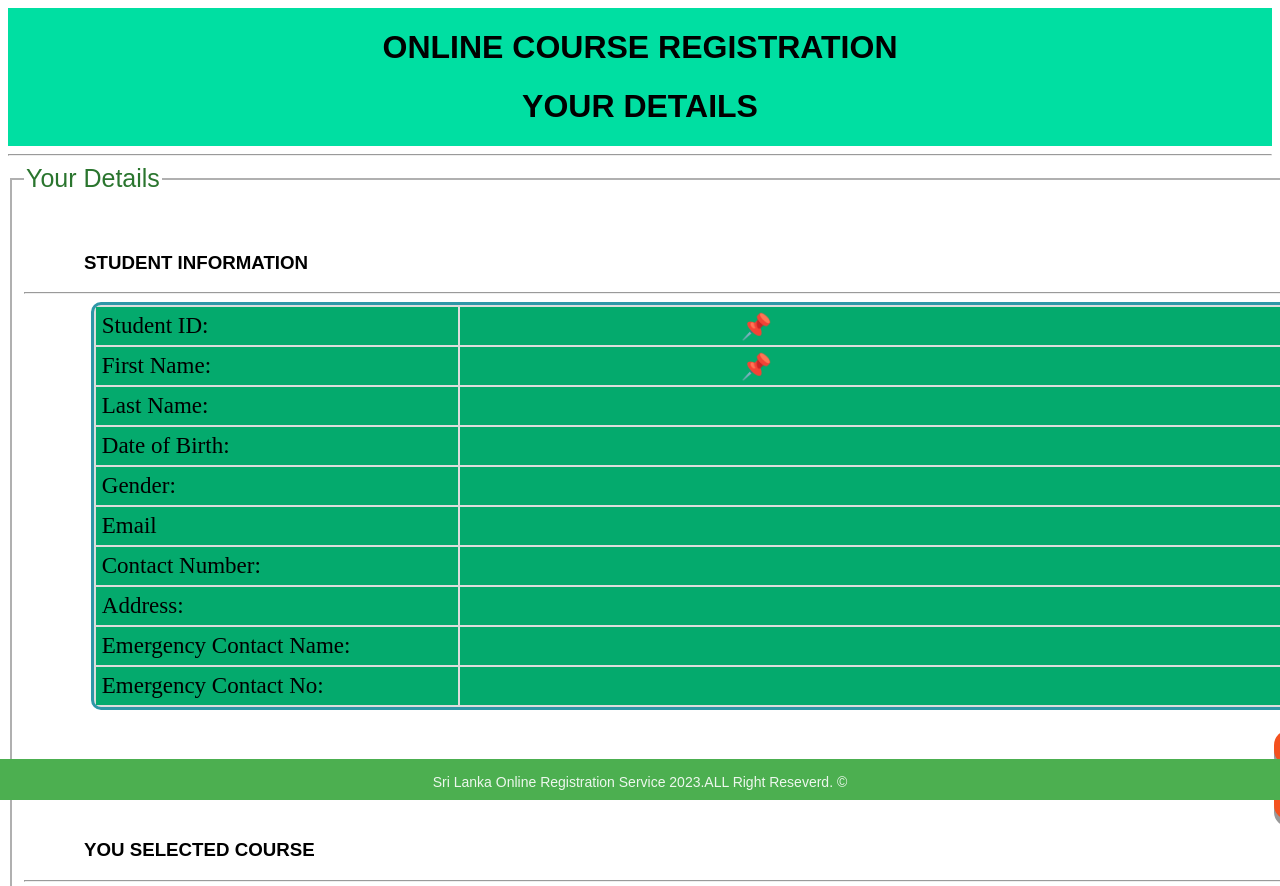
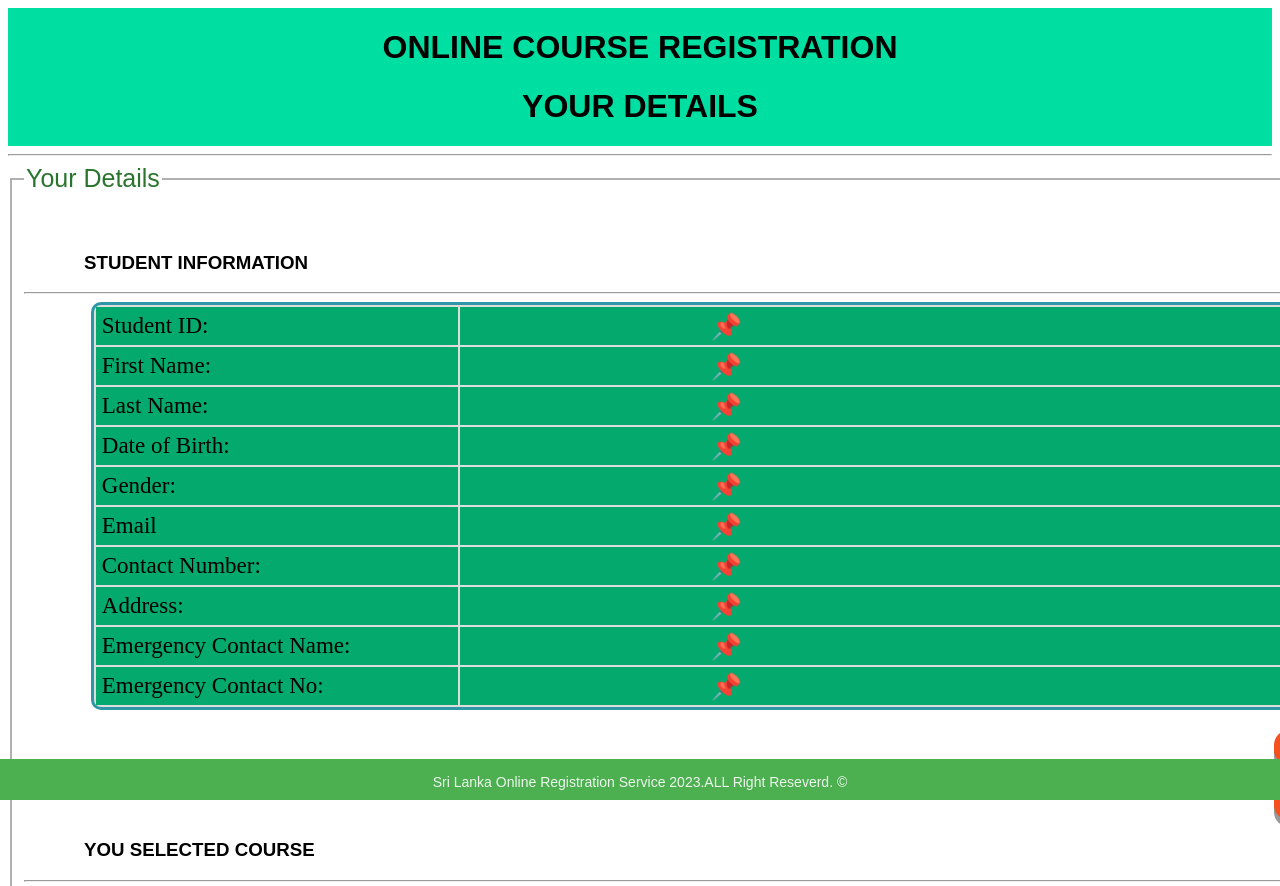
Before and after one commit to Harshana6144/Course_Registration, a PHP site: page /Details.php in a window 1280 px wide; the page is wider, and only the part inside the window is pictured. Shown: the top 886 px of that part. Run offline with PHP 8.4, Linux system fonts and the light colour scheme; data that the repository does not hold is empty.

Commit message:
edited 1

```diff
--- a/Details.php
+++ b/Details.php
@@ -216,7 +216,7 @@ $row3=mysqli_fetch_assoc($sqldata3);
   }
 
   .span{
-    margin-left:280px;
+    margin-left:250px;
     font-size:25px;
   }
 
@@ -244,54 +244,54 @@ $row3=mysqli_fetch_assoc($sqldata3);
   <table class="tab">
     <tr >
       <td class="ppp">Student ID:</td>
-      <td ><!--input style="width:850px ;" type="text"  id="student_id" name="student_id" value=""--><span class="span">&#128204;<?php echo $row['StudentId']?></span></td>
+      <td ><!--input style="width:850px ;" type="text"  id="student_id" name="student_id" value=""--><span class="span">&#128204; <?php echo $row['StudentId']?></span></td>
     </tr>
 
     <tr>
       <td class="ppp">First Name:</td>
-      <td><!--input style="width:850px ;" type="text"  id="first_name" name="first_name" value=""--><span class="span">&#128204;<?php echo $row['FirstName']?></span></td>
+      <td><!--input style="width:850px ;" type="text"  id="first_name" name="first_name" value=""--><span class="span">&#128204; <?php echo $row['FirstName']?></span></td>
     </tr>
 
      <tr>
       <td class="ppp">Last Name:</td>
-      <td><!--input style="width:850px ;" type="text"  id="last_name" name="last_name" value=""--><span class="span"><?php echo $row['LastName']?></span></td>
+      <td><!--input style="width:850px ;" type="text"  id="last_name" name="last_name" value=""--><span class="span">&#128204; <?php echo $row['LastName']?></span></td>
     </tr>
 
     <tr>
       <td class="ppp">Date of Birth:</td>
-      <td><!--input style="width:850px ;" type="text"  id="dob" name="dob" value=" "--><span class="span"><?php echo $row['DateOfBirth']?></span></td>
+      <td><!--input style="width:850px ;" type="text"  id="dob" name="dob" value=" "--><span class="span">&#128204; <?php echo $row['DateOfBirth']?></span></td>
     </tr>
 
     <tr>
       <td class="ppp">Gender:</td>
-      <td><span class="span"><?php echo $row['Gender']?></span></span></td>
+      <td><span class="span">&#128204; <?php echo $row['Gender']?></span></span></td>
     </tr>
 
     <tr>
       <td class="ppp">Email</td>
-      <td><span class="span"><?php echo $row['Email']?></span></td>
+      <td><span class="span">&#128204; <?php echo $row['Email']?></span></td>
     </tr>
 
     <tr>
       <td class="ppp">Contact Number:</td>
-      <td><span class="span"><?php echo $row['Phone']?></span></td>
+      <td><span class="span">&#128204; <?php echo $row['Phone']?></span></td>
     </tr>
 
     <tr>
       <td class="ppp">Address:</td>
       <td>
-      <span class="span"><?php echo $row['Address']?></span>
+      <span class="span">&#128204; <?php echo $row['Address']?></span>
     </td>
     </tr>
 
     <tr>
       <td class="ppp">Emergency Contact Name:</td>
-      <td><span class="span"><?php echo $row['EmergencyContactName']?></span></td>
+      <td><span class="span">&#128204; <?php echo $row['EmergencyContactName']?></span></td>
     </tr>
 
     <tr>
       <td class="ppp">Emergency Contact No:</td>
-      <td><span class="span"><?php echo $row['EmergencyContactPhone']?></span></td>
+      <td><span class="span">&#128204; <?php echo $row['EmergencyContactPhone']?></span></td>
 
     </tr>
 
@@ -355,30 +355,30 @@ $row3=mysqli_fetch_assoc($sqldata3);
 
 <tr>
       <td class="ppp">Semester :</td>
-      <td><?php echo $row2['Semester']?></td>
+      <td><span class="span"><?php echo $row2['Semester']?></span></td>
     </tr>
 
 
     <tr>
       <td class="ppp">Enrollment No :</td>
-      <td><?php echo $row2['EnrollmentID']?></td>
+      <td><span class="span"><?php echo $row2['EnrollmentID']?></span></td>
     </tr>
 
 
 
      <tr>
       <td class="ppp">Course ID :</td>
-      <td><?php echo $row2['CourseID']?></td>
+      <td><span class="span"><?php echo $row2['CourseID']?></span></td>
     </tr>
 
     <tr>
       <td class="ppp">Enrollment Date :</td>
-      <td><?php echo $row2['EnrollmentDate']?></td>
+      <td><span class="span"><?php echo $row2['EnrollmentDate']?></span></td>
     </tr>
 
     <tr>
       <td class="ppp">your Status :</td>
-      <td><?php echo $row2['Status']?></td>
+      <td><span class="span"><?php echo $row2['Status']?></span></td>
     </tr>
 
 </table>
@@ -392,32 +392,32 @@ $row3=mysqli_fetch_assoc($sqldata3);
 <table class="tab">
     <tr>
       <td class="ppp">Your Department Name (Emaild you) :</td>
-      <td><?php echo $row3['DepartmentName']?></td>
+      <td><span class="span"><?php echo $row3['DepartmentName']?></span></td>
     </tr>
 
     <tr>
       <td class="ppp">Your Department ID (Emaild you) :</td>
-      <td><?php echo $row3['DepartmentID']?></td>
+      <td><span class="span"><?php echo $row3['DepartmentID']?></span></td>
     </tr>
 
      <tr>
       <td class="ppp">Department Head :</td>
-      <td><?php echo $row3['DepartmentHead']?></td>
+      <td><span class="span"><?php echo $row3['DepartmentHead']?></span></td>
     </tr>
 
     <tr>
       <td class="ppp"> Location:</td>
-      <td><?php echo $row3['Location']?></td>
+      <td><span class="span"><?php echo $row3['Location']?></span></td>
     </tr>
 
     <tr>
       <td class="ppp">Department Contact No (Emaild you):</td>
-      <td><?php echo $row3['DEPhone']?></td>
+      <td><span class="span"><?php echo $row3['DEPhone']?></span></td>
     </tr>
 
     <tr>
       <td class="ppp">Department Email:</td>
-      <td><?php echo $row3['DepEmail']?></td>
+      <td><span class="span"><?php echo $row3['DepEmail']?></span></td>
     </tr>
 
 </table>
```
Also changed, not shown: STUDENT REGISTRATION.php (+2 -8 lines).
